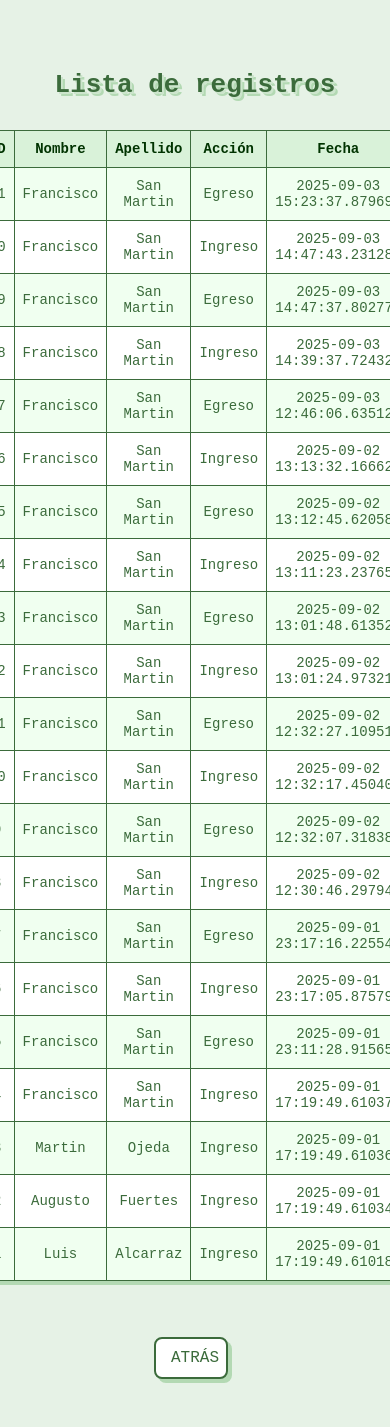
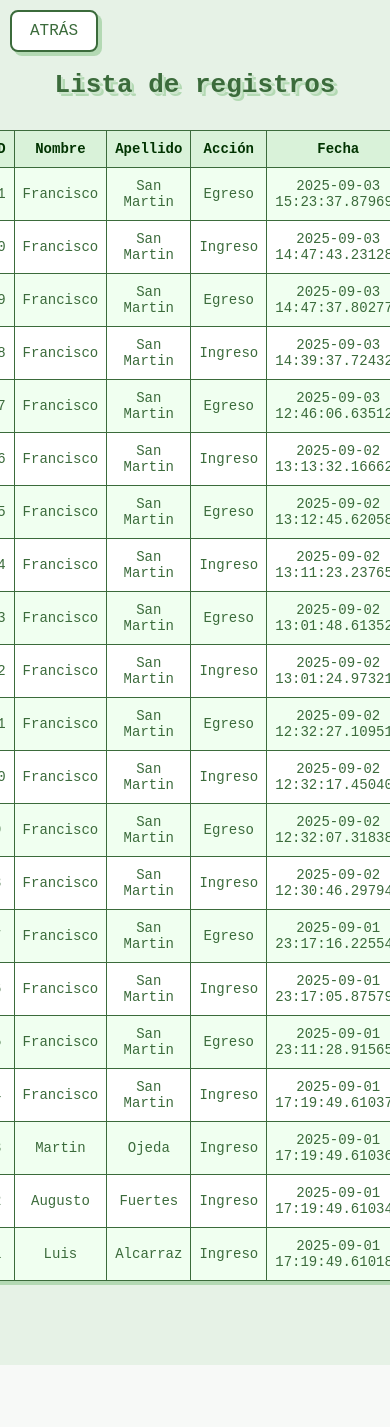
Before and after one commit to Hashtin/TPInicial, a Flask app: page /registros in a window 390 px wide; the page is wider, and only the part inside the window is pictured. After the commit the page ends 1365 px from the top of that part, so only its background shows below. Run offline with Flask 3, Linux system fonts and the light colour scheme; data comes from the database, SQL or seed files in the repository.

Commit message:
Frontend: Arreglos y cambios visuales

```diff
--- a/frontend/static/registros.css
+++ b/frontend/static/registros.css
@@ -11,7 +11,7 @@ body {
 
 /* ===== TITULO ===== */
 h2 {
-    font-size: 32px;
+    font-size: 50px;
     margin-bottom: 30px;
     text-align: center;
     text-shadow: 2px 2px 0 #cce5cc, 4px 4px 0 #b3d9b3;
@@ -48,7 +48,6 @@ a button {
     font-family: 'Courier New', Courier, monospace;
     font-size: 18px;
     padding: 12px 25px;
-    margin-top: 20px;
     border: 2px solid #3b6b3b;
     border-radius: 8px;
     background-color: #ffffff;
@@ -56,6 +55,12 @@ a button {
     cursor: pointer;
     box-shadow: 4px 4px 0 #b3d9b3;
     transition: all 0.3s ease;
+
+    position: fixed;   /* lo mantiene siempre arriba a la izquierda */
+    top: 20px;
+    left: 20px;
+    margin: 0;         /* quitamos margin-top para que no empuje nada */
+    z-index: 1000;     /* siempre por encima de tablas/textos */
 }
 
 a button:hover {
@@ -66,9 +71,6 @@ a button:hover {
 
 /* ===== RESPONSIVE ===== */
 @media (max-width: 800px) {
-    table {
-        width: 95%;
-    }
     th, td {
         font-size: 14px;
         padding: 10px 8px;
@@ -77,8 +79,9 @@ a button:hover {
         font-size: 26px;
     }
     a button {
-        width: 90%;
         font-size: 16px;
-        padding: 10px 15px;
+        padding: 10px 18px;
+        top: 10px;   /* menos separación en pantallas chicas */
+        left: 10px;
     }
 }
--- a/frontend/templates/egreso_camera.html
+++ b/frontend/templates/egreso_camera.html
@@ -11,15 +11,18 @@
     <!-- Stream de video -->
     <img src="{{ url_for('video_feed', accion='Egreso') }}" width="640" height="480">
 
+    <!-- Contenedor de botones -->
+<div class="button-group">
     <!-- Botón para volver al index -->
     <form method="post" action="{{ url_for('volver') }}">
         <button type="submit">Volver</button>
     </form>
 
     <!-- Botón para confirmar -->
-    <form method="post" action="{{ url_for('confirmar') }}?accion=Egreso">
+    <form method="post" action="{{ url_for('confirmar') }}?accion=Ingreso">
         <button type="submit">Confirmar</button>
     </form>
+</div>
 
 </body>
 </html>
--- a/frontend/templates/index.html
+++ b/frontend/templates/index.html
@@ -5,6 +5,10 @@
     <link rel="stylesheet" href="{{ url_for('static', filename='style.css') }}">
 </head>
 <body>
+
+    <!-- Logo empresarial -->
+    <img src="{{ url_for('static', filename='Logo.jpg') }}" alt="Logo Empresa" class="logo-header">
+
     <h2>Bienvenido a nuestra PYME</h2>
 
     <!-- Formulario de ingreso: abre la cámara al hacer clic -->
--- a/frontend/templates/ingreso_camera.html
+++ b/frontend/templates/ingreso_camera.html
@@ -11,6 +11,8 @@
     <!-- Stream de video -->
     <img src="{{ url_for('video_feed', accion='Ingreso') }}" width="640" height="480">
 
+    <!-- Contenedor de botones -->
+<div class="button-group">
     <!-- Botón para volver al index -->
     <form method="post" action="{{ url_for('volver') }}">
         <button type="submit">Volver</button>
@@ -20,5 +22,6 @@
     <form method="post" action="{{ url_for('confirmar') }}?accion=Ingreso">
         <button type="submit">Confirmar</button>
     </form>
+</div>
 </body>
 </html>
--- a/frontend/templates/registros.html
+++ b/frontend/templates/registros.html
@@ -29,7 +29,7 @@
 
     <br><br>
     <a href="{{ url_for('index') }}">
-        <button>ATRÁS</button>
+        <button class="back-button">ATRÁS</button>
     </a>
 
 </body>
```
Also changed, not shown: frontend/static/ingreso_camera.css (+13 -1 lines), frontend/static/style.css (+20 -0 lines), frontend/static/Logo.jpg (added).
